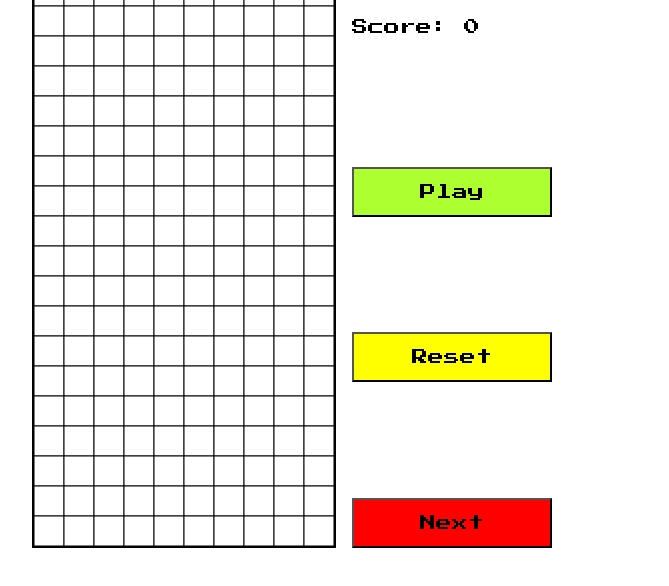
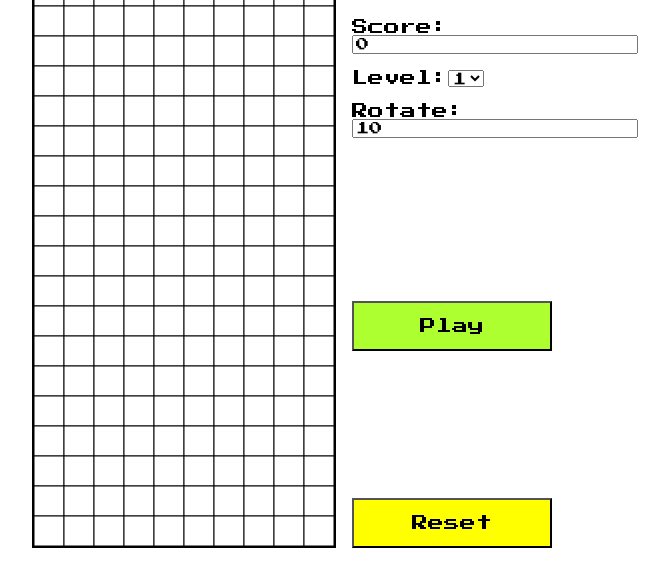
Before and after one commit to tatgnusmas2004/Game-Tetris-6-level, a plain HTML site: page Game Tetris 2/index.html in a window 1280 px wide. Shown: the part 156-742 px from the top of the page, without its empty margins (348-1017 px from the left). Drawn offline with nearby package versions, Linux system fonts and the light colour scheme.

Commit message:
Update index.html
Thay đổi về giao diện để chọn level

```diff
--- a/Game Tetris 2/index.html
+++ b/Game Tetris 2/index.html
@@ -1,5 +1,5 @@
-<!-- Thông tin cá nhân -->
-<!-- Tên: Trần Anh Trí
+<!--Thông tin cá nhân
+    Tên: Trần Anh Trí
     Lớp: DH21DTD
     MSSV: 21130577 -->
 <!DOCTYPE html>
@@ -24,15 +24,28 @@
         <div class="side-bar">
             <div>
                 <h1>TETRIS</h1>
-                <p>Score: <span id="score">0</span></p>
+                <p>Score:
+                    <input id="score" type="text" value="0" readonly>
+                </p>
+                Level:<select name="level" id="level">
+                    <option value="1">1</option>
+                    <option value="2">2</option>
+                    <option value="3">3</option>
+                    <option value="4">4</option>
+                    <option value="5">5</option>
+                    <option value="6">6</option>
+                </select>
+                <p id="max-rotate">
+                    Rotate:
+                    <input type="text" value="10" readonly>
+                </p>
             </div>
-            <button class="play-btn" onclick="play()">Play</button>
+            <button id="play" class="play-btn">Play</button>
             <button class="reset-btn">Reset</button>
-            <button class="next-btn">Next</button>
         </div>
     </div>
 
     <script src="index.js"></script>
-    </body>
+</body>
 
 </html>
```
